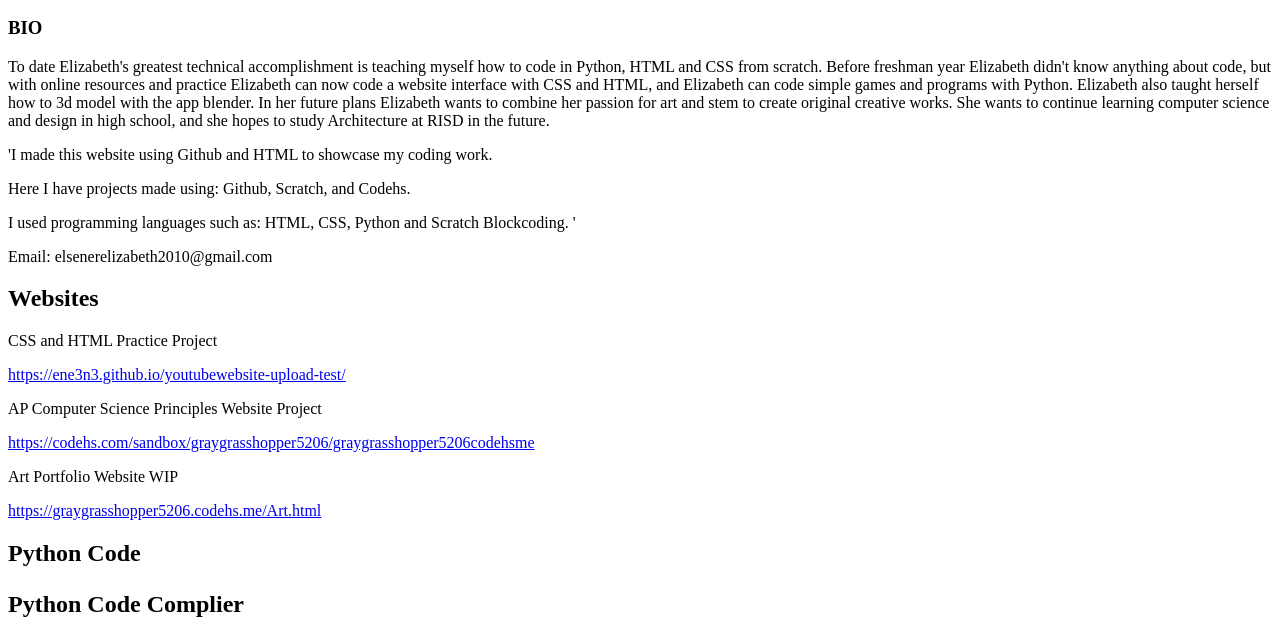
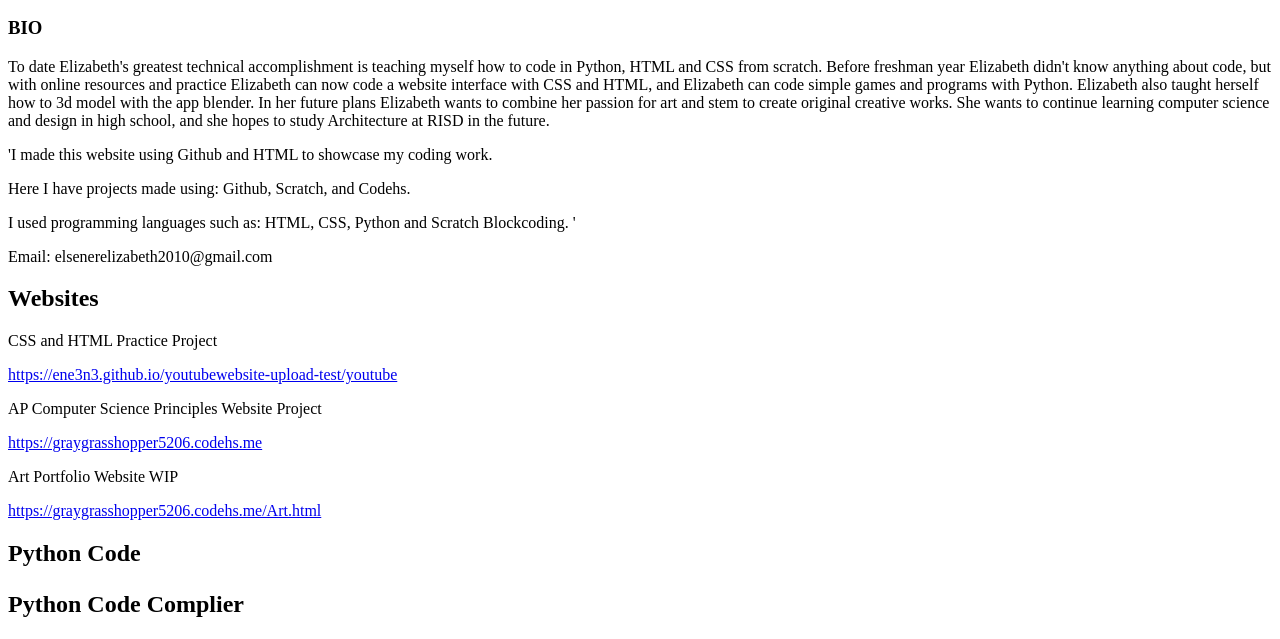
Before and after one commit to ENE3N3/youtubewebsite-upload-test, a plain HTML site: page index.html in a window 1280 px wide. Shown: the part 110-749 px from the top of the page. Drawn offline with Linux system fonts and the light colour scheme.

Commit message:
Update index.html

```diff
--- a/index.html
+++ b/index.html
@@ -17,10 +17,10 @@
     <p> </p>
     <h2>Websites</h2>
     <p>CSS and HTML Practice Project</p>
-    <a href="https://ene3n3.github.io/youtubewebsite-upload-test/ " target="_blank">https://ene3n3.github.io/youtubewebsite-upload-test/</a>
+    <a href="https://ene3n3.github.io/youtubewebsite-upload-test/youtube" target="_blank">https://ene3n3.github.io/youtubewebsite-upload-test/youtube</a>
     <p> </p>
     <p>AP Computer Science Principles Website Project</p>
-    <a href="https://codehs.com/sandbox/graygrasshopper5206/graygrasshopper5206codehsme" target="_blank" >https://codehs.com/sandbox/graygrasshopper5206/graygrasshopper5206codehsme</a>
+    <a href="https://graygrasshopper5206.codehs.me" target="_blank" >https://graygrasshopper5206.codehs.me</a>
     <p></p>
     <p>Art Portfolio Website WIP</p>
     <a href="https://graygrasshopper5206.codehs.me/Art.html" targer="_blank"> https://graygrasshopper5206.codehs.me/Art.html </a>
```
